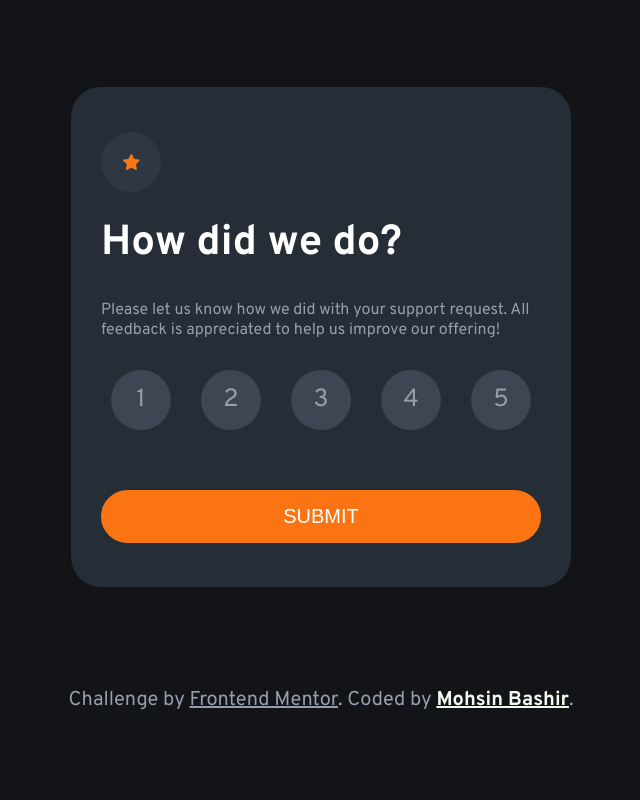
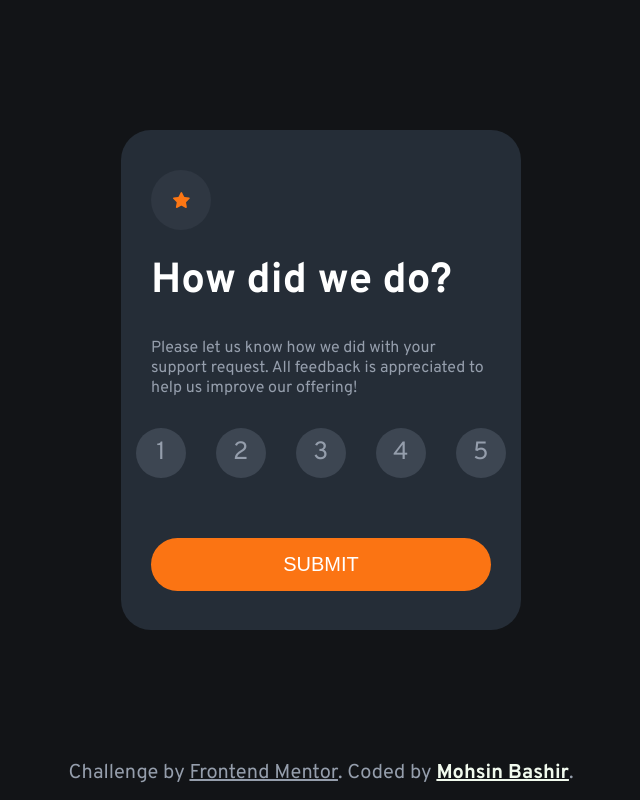
Before and after one commit to mobasher10/interactive-rating-component-, a plain HTML site: page index.html in a window 1280 px wide. Shown: the whole page, without its empty margins (319-959 px from the left). Drawn offline with Linux system fonts and the light colour scheme.

Commit message:
change some css

```diff
--- a/index.html
+++ b/index.html
@@ -89,21 +89,6 @@
         </div>
         <button class="btn">Submit</button>
       </div>
-
-      <footer class="footer">
-        <div class="attribution">
-          Challenge by
-          <a href="https://www.frontendmentor.io?ref=challenge" target="_blank"
-            >Frontend Mentor</a
-          >. Coded by
-          <a
-            class="mohsin"
-            href="https://www.frontendmentor.io/profile/mobasher10"
-            target="_blank"
-            >Mohsin Bashir</a
-          >.
-        </div>
-      </footer>
     </div>
 
     <!-- Rating state end -->
@@ -131,5 +116,20 @@
     </div>
 
     <!-- Thank you state end -->
+
+    <footer class="footer">
+      <div class="attribution">
+        Challenge by
+        <a href="https://www.frontendmentor.io?ref=challenge" target="_blank"
+          >Frontend Mentor</a
+        >. Coded by
+        <a
+          class="mohsin"
+          href="https://www.frontendmentor.io/profile/mobasher10"
+          target="_blank"
+          >Mohsin Bashir</a
+        >.
+      </div>
+    </footer>
   </body>
 </html>
--- a/style.css
+++ b/style.css
@@ -27,7 +27,7 @@ a {
 }
 
 .container {
-  height: 100vh;
+  height: 95vh;
   display: flex;
   justify-content: center;
   align-items: center;
@@ -35,7 +35,7 @@ a {
 }
 .card {
   background-color: var(--Dark-Blue);
-  width: 50rem;
+  width: 40rem;
   height: 50rem;
   display: flex;
   justify-content: center;
@@ -74,7 +74,7 @@ a {
   font-size: 2rem;
   background-color: var(--Orange);
   padding: 1.5rem 3rem;
-  border-radius: 30rem;
+  border-radius: 20rem;
   width: 100%;
   outline: none;
   border: none;
@@ -152,8 +152,8 @@ a {
   color: var(--Light-Grey);
   background-color: hsl(215, 15%, 28%);
   padding: 2rem;
-  height: 6rem;
-  width: 6rem;
+  height: 5rem;
+  width: 5rem;
   display: flex;
   align-items: center;
   justify-content: center;
@@ -177,7 +177,7 @@ a {
   color: var(--Light-Grey);
   font-size: 2rem;
   text-align: center;
-  margin-top: 10rem;
+  /* margin-bottom: 10rem; */
 }
 
 .mohsin {
```
